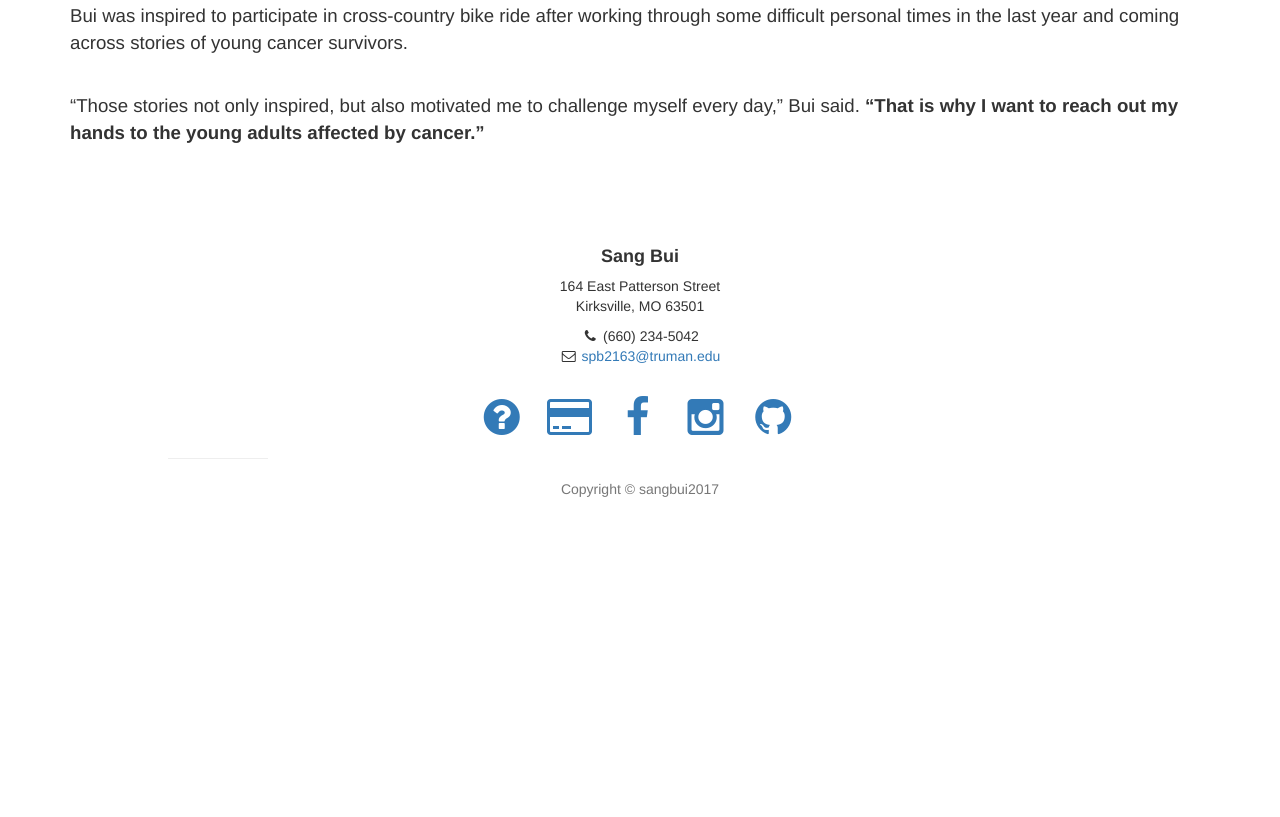
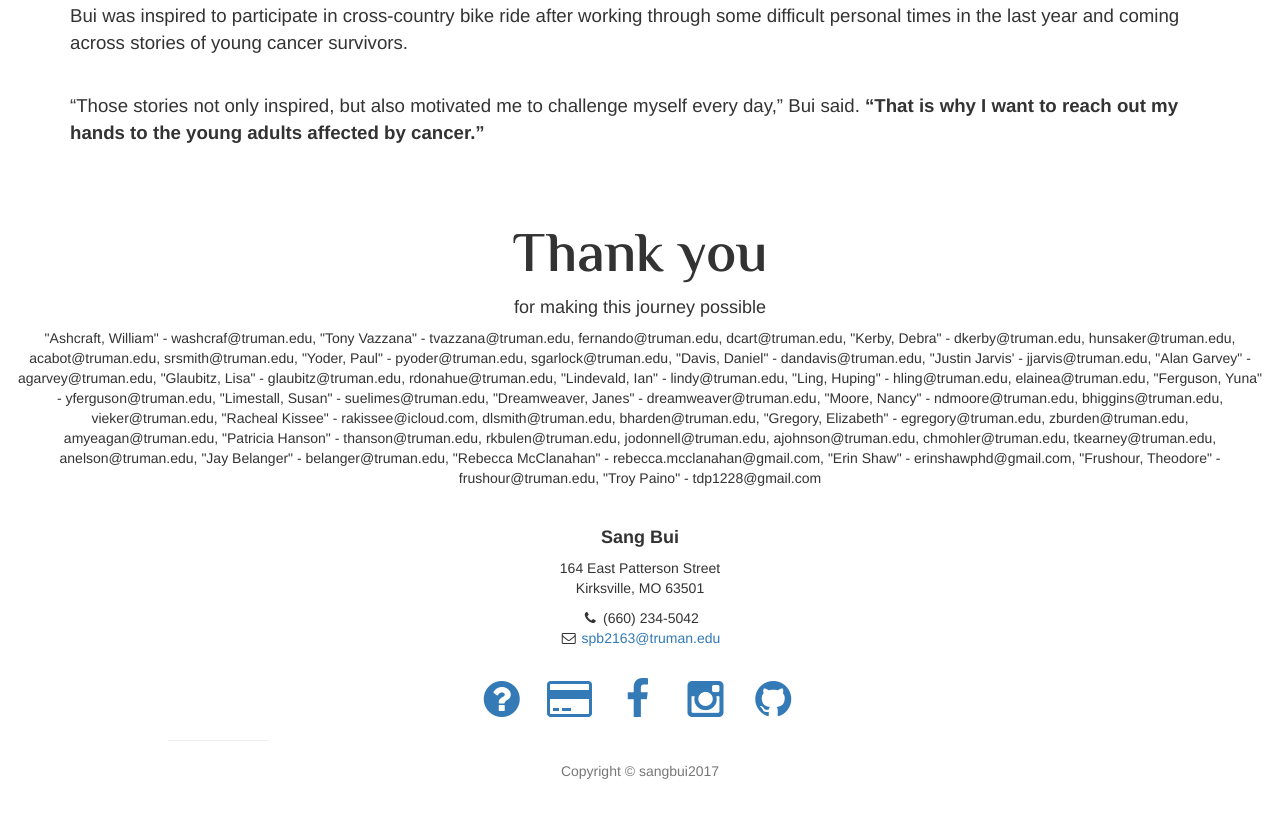
Before and after one commit to sangpbui/sangpbui.github.io, a plain HTML site: page index.html in a window 1280 px wide. Shown: the part 1795-2612 px from the top of the page. Before the commit the page ends 2404 px from the top, so only its background shows below. Drawn offline with nearby package versions, Linux system fonts and the light colour scheme.

Commit message:
added thank you section for donors

```diff
--- a/css/myCustom.css
+++ b/css/myCustom.css
@@ -98,6 +98,13 @@
     padding-bottom: 40px;
 }
 
+#thankyou h1 {
+    font-family: 'El Messiri', sans-serif;
+    padding-left: 20px;
+    padding-right: 20px;
+	 font-size: 4em;
+}
+
 footer {
     padding-top: 30px;
 }
--- a/index.html
+++ b/index.html
@@ -25,7 +25,7 @@
     <!-- Custom Fonts -->
     <link href="font-awesome/css/font-awesome.min.css" rel="stylesheet" type="text/css">
     <link href="https://fonts.googleapis.com/css?family=Source+Sans+Pro:300,400,700,300italic,400italic,700italic" rel="stylesheet" type="text/css">
-    <link href="https://fonts.googleapis.com/css?family=El+Messiri:600" rel="stylesheet">
+    <link href="https://fonts.googleapis.com/css?family=El+Messiri:600|Neuton|Oswald" rel="stylesheet">
     <link rel="stylesheet" href="https://maxcdn.bootstrapcdn.com/bootstrap/3.3.7/css/bootstrap.min.css">
     <script src="https://ajax.googleapis.com/ajax/libs/jquery/3.2.1/jquery.min.js"></script>
     <script src="https://maxcdn.bootstrapcdn.com/bootstrap/3.3.7/js/bootstrap.min.js"></script>
@@ -182,6 +182,16 @@
             </div>
         </div>
 
+		  <!-- Thank you -->
+		  <div id="thankyou" class="text-center">
+				<h1>Thank you </h1>
+		  		<h4>for making this journey possible </h4>
+		  		<span>
+					"Ashcraft, William" - washcraf@truman.edu, "Tony Vazzana" - tvazzana@truman.edu, fernando@truman.edu, dcart@truman.edu, "Kerby, Debra" - dkerby@truman.edu, hunsaker@truman.edu, acabot@truman.edu, srsmith@truman.edu, "Yoder, Paul" - pyoder@truman.edu, sgarlock@truman.edu, "Davis, Daniel" - dandavis@truman.edu, "Justin Jarvis' - jjarvis@truman.edu, "Alan Garvey" - agarvey@truman.edu, "Glaubitz, Lisa" - glaubitz@truman.edu, rdonahue@truman.edu, "Lindevald, Ian" - lindy@truman.edu, "Ling, Huping" -  hling@truman.edu, elainea@truman.edu, "Ferguson, Yuna" - yferguson@truman.edu, "Limestall, Susan" - suelimes@truman.edu, "Dreamweaver, Janes" - dreamweaver@truman.edu, "Moore, Nancy" - ndmoore@truman.edu, bhiggins@truman.edu, vieker@truman.edu, "Racheal Kissee" - rakissee@icloud.com, dlsmith@truman.edu, bharden@truman.edu, "Gregory, Elizabeth" - egregory@truman.edu, zburden@truman.edu, amyeagan@truman.edu, "Patricia Hanson" - thanson@truman.edu, rkbulen@truman.edu, jodonnell@truman.edu, ajohnson@truman.edu, chmohler@truman.edu, tkearney@truman.edu, anelson@truman.edu, "Jay Belanger" - belanger@truman.edu, "Rebecca McClanahan" - rebecca.mcclanahan@gmail.com, "Erin Shaw" - erinshawphd@gmail.com, "Frushour, Theodore" - frushour@truman.edu, "Troy Paino" - tdp1228@gmail.com
+
+				</span>
+		  </div>
+
         <!-- Footer -->
         <footer>
             <div class="container">
```
